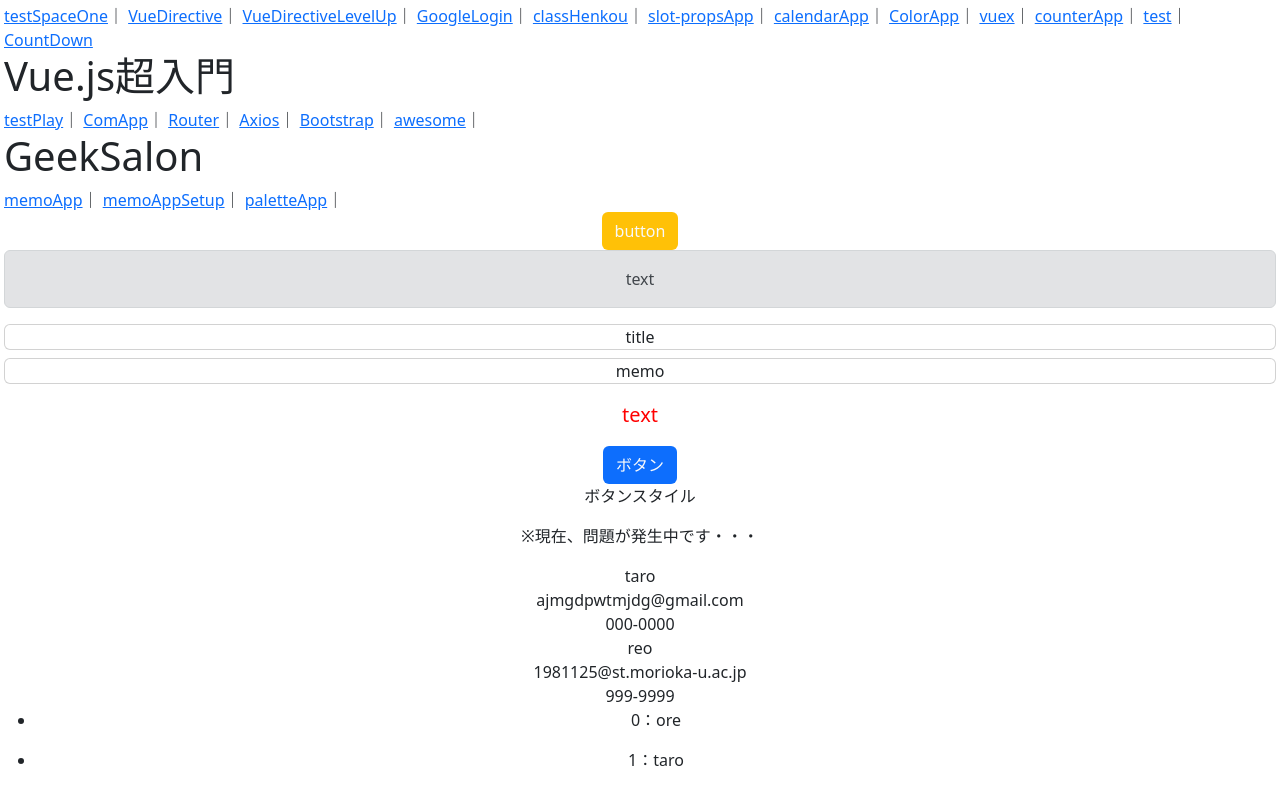
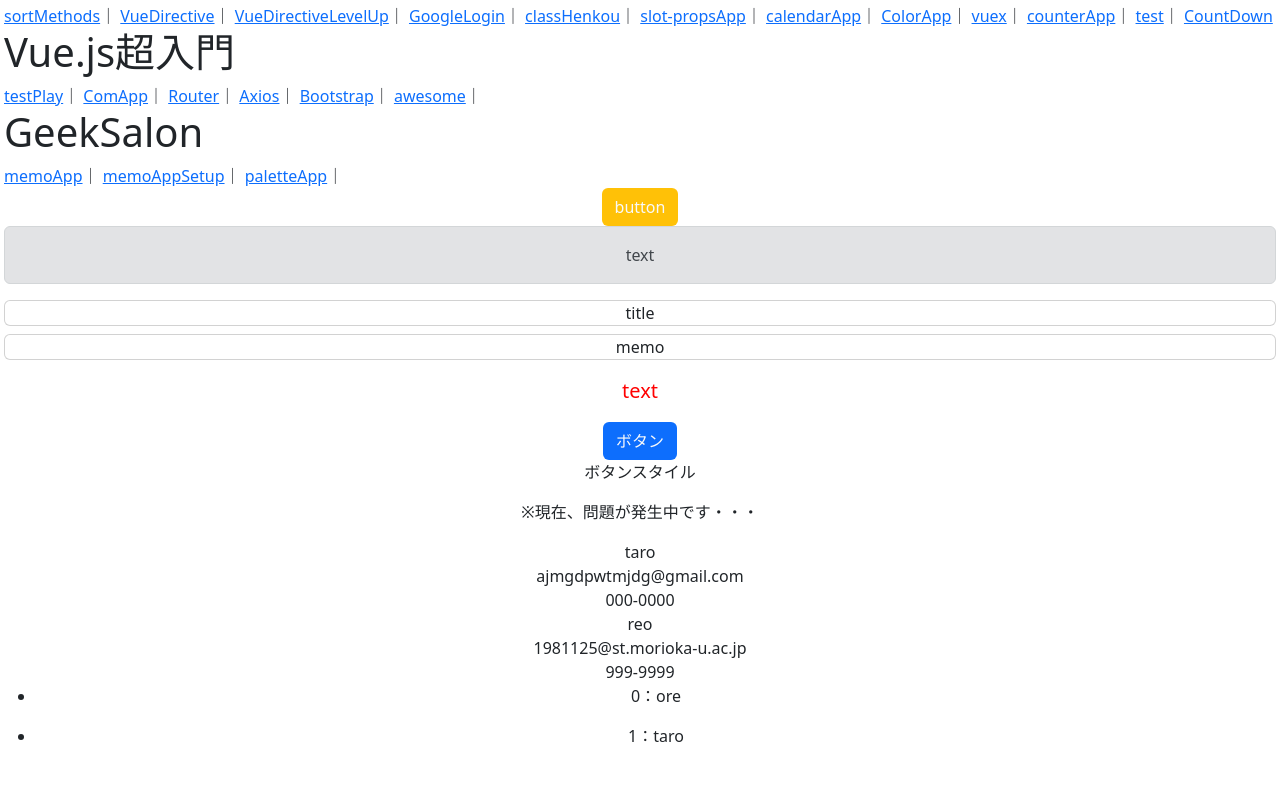
Before and after one commit to kujiKazuaki/my-teach, a Vue app: page / in a window 1280 px wide. Built offline with nearby package versions, Linux system fonts and the light colour scheme.

Commit message:
Sort()+paletteApp完成

```diff
--- a/src/App.vue
+++ b/src/App.vue
@@ -1,7 +1,7 @@
 <template>
   <div class="allContainer m-1">
     <nav>
-      <router-link to="/testSpaceOne">testSpaceOne</router-link>｜
+      <router-link to="/sortMethods">sortMethods</router-link>｜
       <router-link to="VueDirective">VueDirective</router-link>｜
       <router-link to="/VueDirectiveLevelUp">VueDirectiveLevelUp</router-link>｜
       <!-- <router-link to="slot">slot</router-link>｜ -->
--- a/src/GeekSalonStudy/paletteApp.vue
+++ b/src/GeekSalonStudy/paletteApp.vue
@@ -77,7 +77,7 @@ export default {
       greenNum: 50,
       alpha: 0.5,
       miniPalettes: [],
-      alphaNum: 0.5,
+      alphaNum: 0,
       answer: "",
       answerTxt: "",
       nextMsg: "",
--- a/src/router/index.js
+++ b/src/router/index.js
@@ -8,7 +8,7 @@ import calendarApp from "@/個人勉強用/calendarApp.vue"
 import ColorApp from "@/個人勉強用/ColorApp.vue"
 import vuex from "@/個人勉強用/vuex.vue"
 import counterApp from "@/個人勉強用/counterApp.vue"
-import testSpaceOne from "@/テストスペース/testSpaceOne.vue"
+import sortMethods from "@/テストスペース/sortMethods.vue"
 import testSpace from "@/test.vue"
 import VueDirectiveLevelUp from "@/教材/VueDirectiveLevelUp.vue"
 
@@ -69,9 +69,9 @@ const routes = [
     component: counterApp,
   },
   {
-    path: "/testSpaceOne",
-    name: "testSpaceOne",
-    component: testSpaceOne,
+    path: "/sortMethods",
+    name: "sortMethods",
+    component: sortMethods,
   },
   {
     path: "/VueDirectiveLevelUp",
```
Also changed, not shown: src/テストスペース/sortMethods.vue (renamed from src/テストスペース/testSpaceOne.vue).
